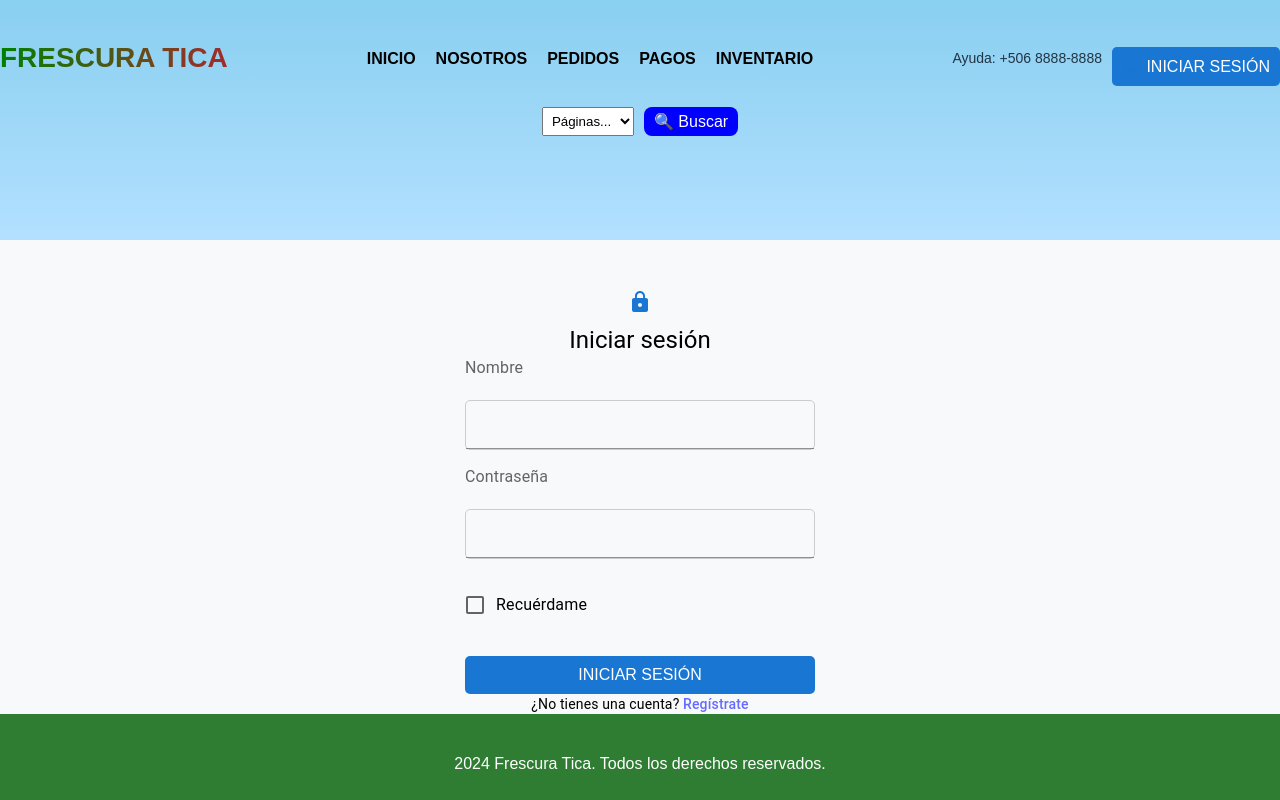
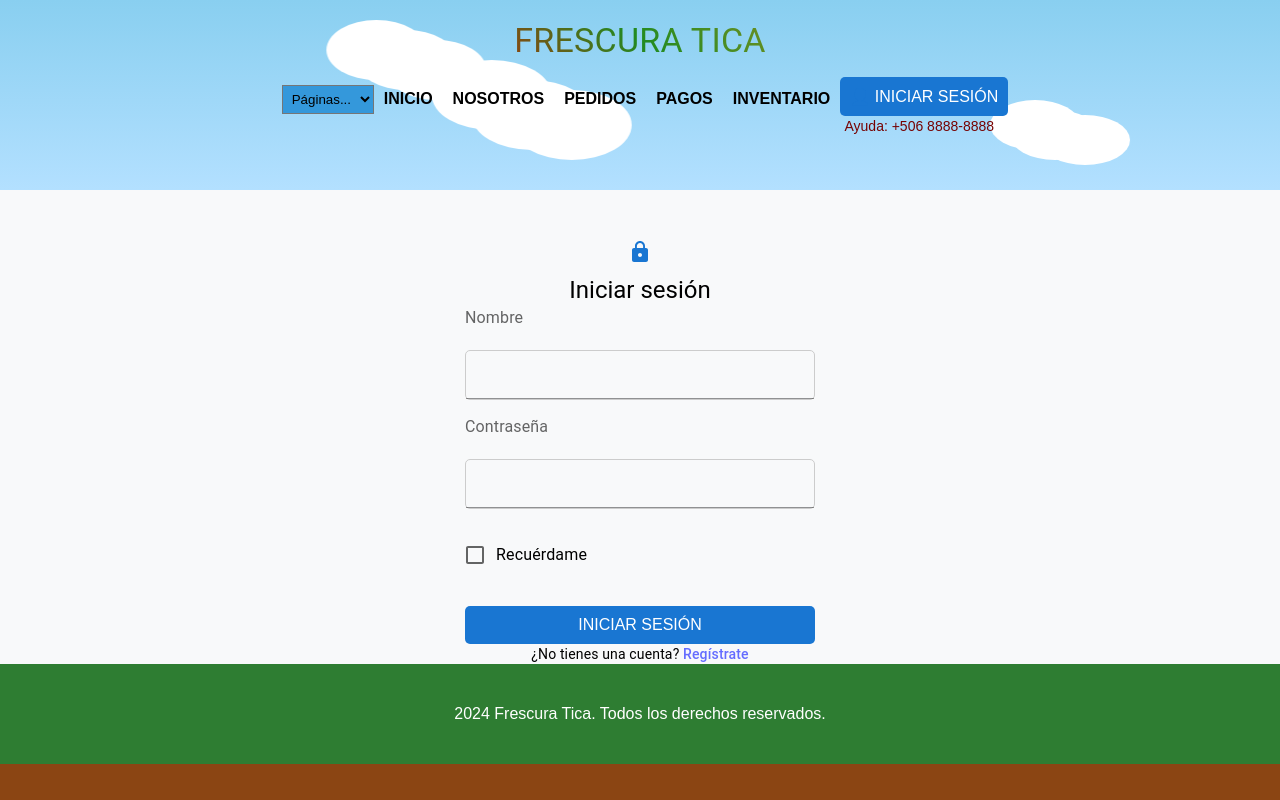
Before and after one commit to Trichoderma018/frescuraTica, a React (Vite) app in the folder WebFrescuraTica/: page /inventory in a window 1280 px wide. Both pictures are taken after a click on the button "👤 INICIAR SESIÓN". Shown: the top 800 px of the page. Built offline with nearby package versions, Linux system fonts and the light colour scheme; data requests are answered from the project's data file.

Commit message:
trabajo de estilos

```diff
--- a/WebFrescuraTica/db.json
+++ b/WebFrescuraTica/db.json
@@ -41,10 +41,10 @@
       "url": "https://inventoryimages99.s3.us-east-2.amazonaws.com/papaya.jpg"
     },
     {
-      "id": "1396",
+      "id": "86e2",
       "codigo": "106",
       "nombre": "Sandía",
-      "cantidad": 50,
+      "cantidad": 60,
       "precio": 2000,
       "url": "https://inventoryimages99.s3.us-east-2.amazonaws.com/sandia.jpg"
     }
--- a/WebFrescuraTica/src/components/Navbarr.jsx
+++ b/WebFrescuraTica/src/components/Navbarr.jsx
@@ -1,74 +1,38 @@
 import React from 'react'
-import { useNavigate } from "react-router-dom";
+import { useNavigate, Link } from "react-router-dom";
 import '../styles/Navbarr.css'
-import {
-  Box
-} from '@mui/material';
+import { Box, Typography } from '@mui/material';
 function Navbarr() {
   const navigate = useNavigate();
 
   return (
     <nav className="navbar">
 
-         {/* Nubes decorativas */}
-      <Box
-        sx={{
-          position: "absolute",
-          top: "20px",
-          left: "10%",
-          width: "100px",
-          height: "60px",
-          backgroundColor: "white",
-          borderRadius: "50%",
-          boxShadow: "30px 10px 0 white, 60px 20px 0 white",
-          animation: "moveClouds 10s linear infinite",
-          zIndex: -1, // Asegura que las nubes estén detrás del contenido
-          "@keyframes moveClouds": {
-            "0%": { transform: "translateX(-200px)" },
-            "100%": { transform: "translateX(100vw)" },
-          },
-        }}
-      ></Box>
-      <Box
-        sx={{
-          position: "absolute",
-          top: "60px",
-          left: "40%",
-          width: "120px",
-          height: "70px",
-          backgroundColor: "white",
-          borderRadius: "50%",
-          boxShadow: "40px 20px 0 white, 80px 30px 0 white",
-          animation: "moveClouds 15s linear infinite",
-          zIndex: -1,
-          "@keyframes moveClouds": {
-            "0%": { transform: "translateX(200px)" },
-            "100%": { transform: "translateX(-100vw)" },
-          },
-        }}
-      ></Box>
-      <Box
-        sx={{
-          position: "absolute",
-          top: "100px",
-          left: "70%",
-          width: "90px",
-          height: "50px",
-          backgroundColor: "white",
-          borderRadius: "50%",
-          boxShadow: "20px 10px 0 white, 50px 15px 0 white",
-          animation: "moveClouds 20s linear infinite",
-          zIndex: -1,
-          "@keyframes moveClouds": {
-            "0%": { transform: "translateX(-150px)" },
-            "100%": { transform: "translateX(120vw)" },
-          },
-        }}
-      ></Box>
+      {/* Nubes decorativas */}
+      <Box className="cloud cloud-1"></Box>
+      <Box className="cloud cloud-2"></Box>
+      <Box className="cloud cloud-3"></Box>
 
+      <Typography
+        variant="h4"
+        component={Link}
+        to="/home"
+        className="logo-title"
+      >
+        FRESCURA TICA
+      </Typography>
 
       <div className="navbar-content">
-        <h1 className="logo">FRESCURA TICA</h1>
+        <div className="search-container">
+          <select className="search-dropdown" onChange={(e)=>navigate(e.target.value)}>
+            <option>Páginas...</option>
+            <option value={"/"}>Inicio</option>
+            <option value="/about">Nosotros</option>
+            <option value="/orders">Pedidos</option>
+            <option value="/payment">Pagos</option>
+            <option value="/inventory">Inventario</option>
+          </select>
+        </div>
 
         <div className="nav-links">
           <a href="/">INICIO</a>
@@ -79,23 +43,11 @@ function Navbarr() {
         </div>
 
         <div className="right-section">
-          <span className="help-text">Ayuda: +506 8888-8888</span>
           <button className="login-button" onClick={() => navigate("/login")}>
             👤 INICIAR SESIÓN
           </button>
+          <span className="help-text">Ayuda: +506 8888-8888</span>
         </div>
-      </div>
-
-      <div className="search-container">
-        <select className="search-dropdown">
-          <option>Páginas...</option>
-          <option value="/">Inicio</option>
-          <option value="/about">Nosotros</option>
-          <option value="/orders">Pedidos</option>
-          <option value="/payment">Pagos</option>
-          <option value="/inventory">Inventario</option>
-        </select>
-        <button className="search-button">🔍 Buscar</button>
       </div>
     </nav>
   );
--- a/WebFrescuraTica/src/styles/Navbarr.css
+++ b/WebFrescuraTica/src/styles/Navbarr.css
@@ -5,25 +5,100 @@
     text-align: center;
     overflow: hidden;
     width: 100vw;
-    height: 200px;
+    height: 150px;
   }
 
-  @keyframes float {
+  .logo-title {
+    text-decoration: none;
+    color: var(--primary-main);
+    font-weight: bold;
+    background-image: linear-gradient(45deg, #8B4513, #228B22, #6B8E23);
+    background-clip: text;
+    -webkit-background-clip: text;
+    text-emphasis-color: transparent;
+    -webkit-text-fill-color: transparent;
+    animation: colorShift 8s linear infinite;
+  }
+
+  /* Estilos responsivos */
+  @media (max-width: 900px) {
+    .logo-title {
+      font-size: 1.5rem;
+    }
+  }
+
+  @media (min-width: 901px) {
+    .logo-title {
+      font-size: 2.5rem;
+    }
+  }
+
+  /* Animación */
+  @keyframes colorShift {
     0% {
-        transform: translateX(0);
+      background-position: 0% 50%;
     }
     50% {
-        transform: translateX(30px);
+      background-position: 100% 50%;
     }
     100% {
-        transform: translateX(0);
+      background-position: 0% 50%;
     }
-}
+  }
+
+  .cloud {
+    position: absolute;
+    background-color: white;
+    border-radius: 50%;
+    z-index: 1; /* Asegura que las nubes estén detrás del contenido */
+  }
+
+  .cloud-1 {
+    top: 20px;
+    left: 10%;
+    width: 100px;
+    height: 60px;
+    box-shadow: 30px 10px 0 white, 60px 20px 0 white;
+    animation: moveClouds1 10s linear infinite;
+  }
+
+  .cloud-2 {
+    top: 60px;
+    left: 40%;
+    width: 120px;
+    height: 70px;
+    box-shadow: 40px 20px 0 white, 80px 30px 0 white;
+    animation: moveClouds2 15s linear infinite;
+  }
+
+  .cloud-3 {
+    top: 100px;
+    left: 70%;
+    width: 90px;
+    height: 50px;
+    box-shadow: 20px 10px 0 white, 50px 15px 0 white;
+    animation: moveClouds3 20s linear infinite;
+  }
+
+  @keyframes moveClouds1 {
+    0% { transform: translateX(-200px); }
+    100% { transform: translateX(100vw); }
+  }
+
+  @keyframes moveClouds2 {
+    0% { transform: translateX(200px); }
+    100% { transform: translateX(-100vw); }
+  }
+
+  @keyframes moveClouds3 {
+    0% { transform: translateX(-150px); }
+    100% { transform: translateX(120vw); }
+  }
 
   .navbar-content {
     position: relative;
     display: flex;
-    justify-content: space-between;
+    justify-content:center;
     align-items: center;
     z-index: 1;
   }
@@ -41,20 +116,24 @@
     text-decoration: none;
     margin: 0 10px;
     font-weight: bold;
+
   }
 
   .right-section {
     display: flex;
+    flex-direction: column;
     align-items: center;
+
   }
 
   .help-text {
     margin-right: 10px;
     font-size: 14px;
+    color: rgb(118, 3, 3);
   }
 
   .login-button {
-    background: #3498db;
+    background: #1e81c2;
     color: white;
     border: none;
     padding: 8px 12px;
@@ -65,18 +144,12 @@
 
   .search-container {
     display: flex;
-    justify-content: center;
-    margin-top: 10px;
+    justify-content: left;
+    margin-top: 20px;
+    margin-left: 10px;
   }
 
   .search-dropdown {
     padding: 5px;
+    background: #3498db;
   }
-
-  .search-button {
-    background: blue;
-    color: white;
-    border: none;
-    padding: 5px 10px;
-    cursor: pointer;
-  }
```
